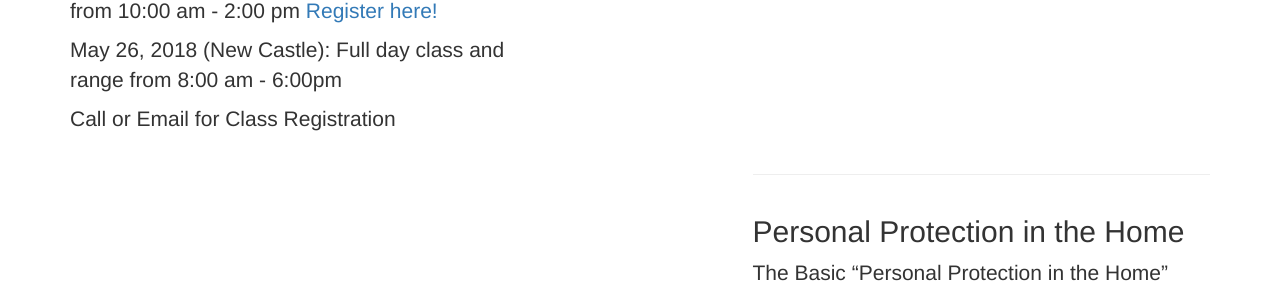
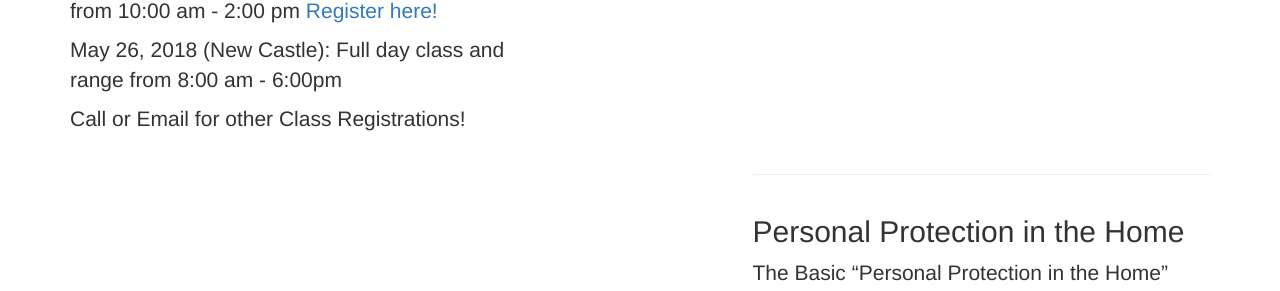
Before and after one commit to aimpoint/aimpoint.github.io, a Jekyll site: the page built from _posts/2016-1-3-basics1.markdown, in a window 1280 px wide and 900 px high, scrolled down 3042 px. Shown: the part 153-444 px from the top of the window. Built offline with Jekyll 4.4.1, drawn with Linux system fonts in a browser that asks for light colours; nearby versions of some CDN libraries; library files that are not in the unit come from our copies.

Commit message:
Update 2016-1-3-basics1.markdown

```diff
--- a/_posts/2016-1-3-basics1.markdown
+++ b/_posts/2016-1-3-basics1.markdown
@@ -26,4 +26,4 @@ May 9, 2018 (Carnegie):  Two class sessions 6:45-9:45pm (Wednesday 5/9 and Thurs
 May 26, 2018 (New Castle):  Full day class and range from 8:00 am - 6:00pm
 
 
-Call or Email for Class Registration
+Call or Email for other Class Registrations!
```
